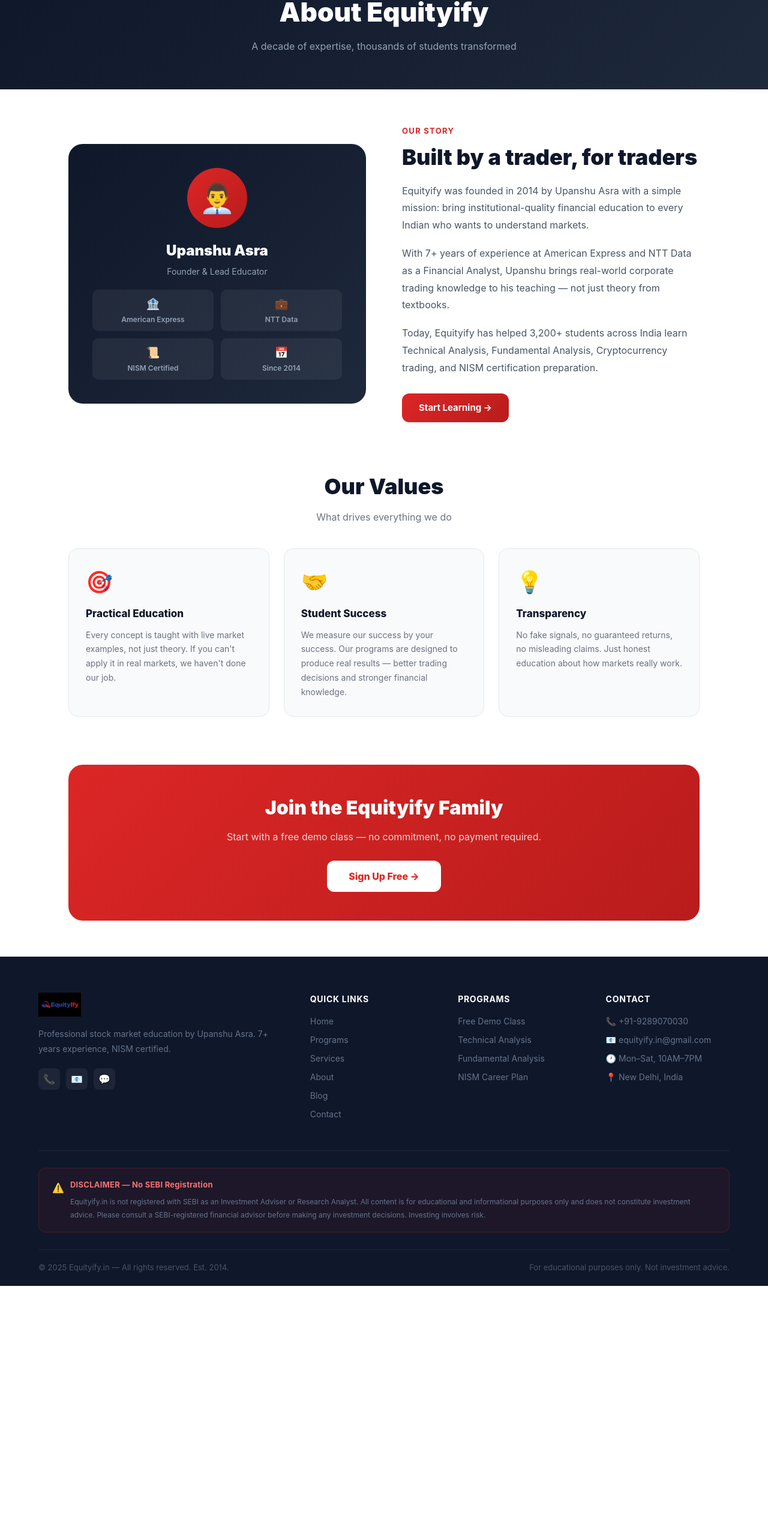
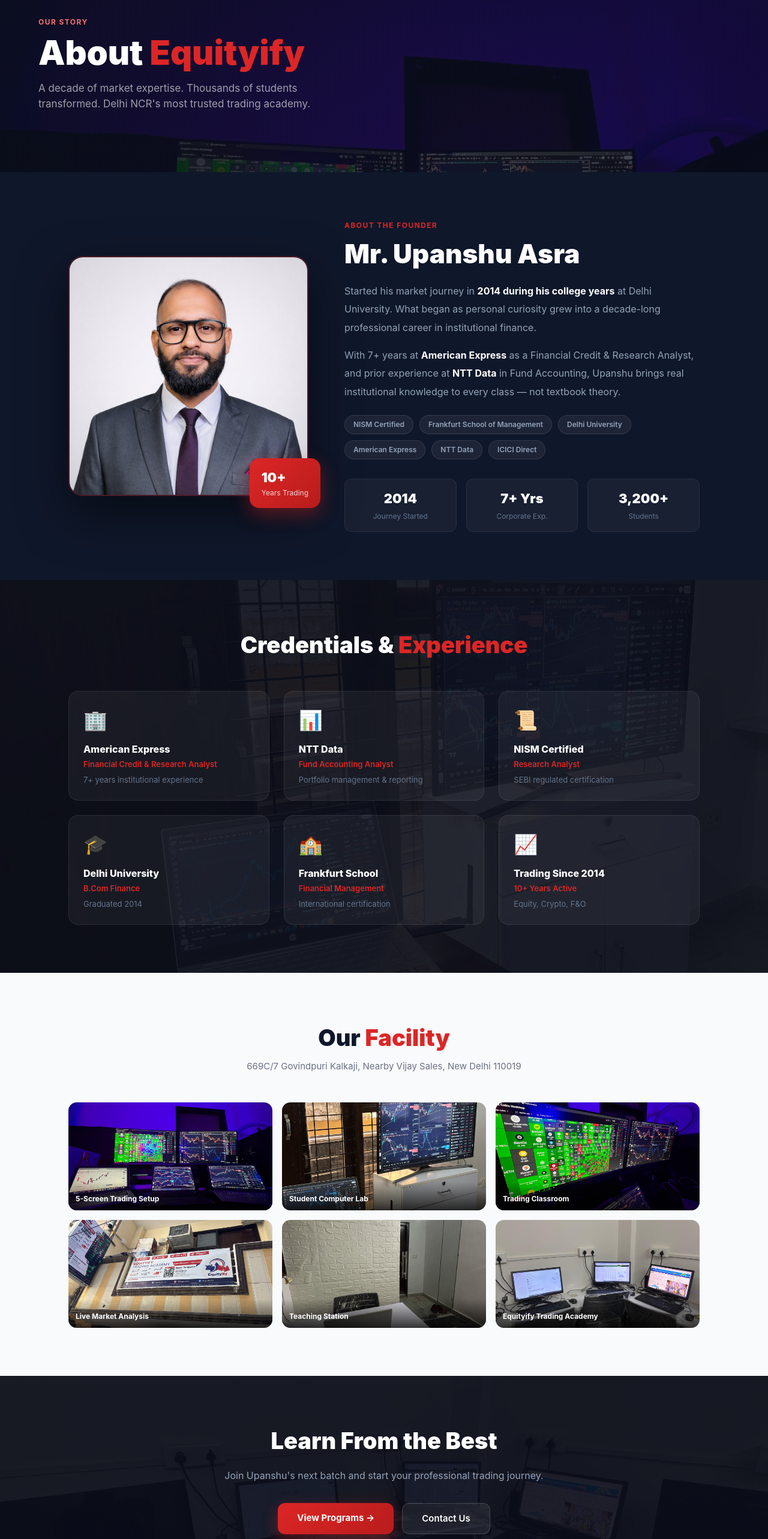
Before and after one commit to ankittiwari373164/equityify, a Next.js app: page /about in a window 1280 px wide. Shown: the part 137-2703 px from the top of the page at 60% size. Before the commit the page ends 2281 px from the top, so only its background shows below. Built offline with nearby package versions, Linux system fonts and the light colour scheme.

Commit message:
Update page.tsx

```diff
--- a/app/about/page.tsx
+++ b/app/about/page.tsx
@@ -7,80 +7,130 @@ export default function AboutPage() {
   return (
     <>
       <Navbar />
-      <div style={{ background: 'linear-gradient(135deg,#0F172A,#1E293B)', padding: '60px 24px', textAlign: 'center' }}>
-        <h1 style={{ fontSize: 44, fontWeight: 900, color: '#fff', marginBottom: 12 }}>About Equityify</h1>
-        <p style={{ color: '#94A3B8', fontSize: 16 }}>A decade of expertise, thousands of students transformed</p>
+
+      {/* HERO — trading setup bg */}
+      <div style={{ position:'relative', overflow:'hidden', minHeight:360, display:'flex', alignItems:'center' }}>
+        <div style={{ position:'absolute', inset:0, backgroundImage:'url(/images/setup-front.jpg)', backgroundSize:'cover', backgroundPosition:'center top' }} />
+        <div style={{ position:'absolute', inset:0, background:'linear-gradient(135deg,rgba(10,14,26,0.95),rgba(10,14,26,0.7))' }} />
+        <div style={{ position:'relative', zIndex:1, maxWidth:1200, margin:'0 auto', padding:'80px 24px', width:'100%' }}>
+          <div style={{ color:'#F87171', fontSize:12, fontWeight:700, letterSpacing:'0.12em', textTransform:'uppercase', marginBottom:12 }}>OUR STORY</div>
+          <h1 style={{ fontSize:56, fontWeight:900, color:'#fff', marginBottom:16, lineHeight:1.1 }}>About <span style={{ color:'#DC2626' }}>Equityify</span></h1>
+          <p style={{ color:'rgba(255,255,255,0.6)', fontSize:17, maxWidth:520 }}>A decade of market expertise. Thousands of students transformed. Delhi NCR's most trusted trading academy.</p>
+        </div>
       </div>
 
-      <div style={{ maxWidth: 1100, margin: '0 auto', padding: '60px 24px' }}>
-        {/* Founder */}
-        <div className="about-grid" style={{ display: 'grid', gridTemplateColumns: '1fr 1fr', gap: 60, alignItems: 'center', marginBottom: 80 }}>
+      {/* FOUNDER SECTION */}
+      <div style={{ background:'#0F172A', padding:'80px 0' }}>
+        <div style={{ maxWidth:1100, margin:'0 auto', padding:'0 24px' }}>
+          <div className="about-founder-grid" style={{ display:'grid', gridTemplateColumns:'400px 1fr', gap:60, alignItems:'center' }}>
+            {/* Photo card */}
+            <div style={{ position:'relative' }}>
+              <div style={{ borderRadius:24, overflow:'hidden', boxShadow:'0 30px 80px rgba(0,0,0,0.5)', border:'2px solid rgba(220,38,38,0.3)' }}>
+                <img src="/images/upanshu.png" alt="Upanshu Asra" style={{ width:'100%', aspectRatio:'1', objectFit:'cover', objectPosition:'top', display:'block' }} />
+              </div>
+              <div style={{ position:'absolute', bottom:-20, right:-20, background:'linear-gradient(135deg,#DC2626,#B91C1C)', borderRadius:16, padding:'16px 20px', boxShadow:'0 10px 30px rgba(220,38,38,0.4)' }}>
+                <div style={{ color:'#fff', fontWeight:900, fontSize:22 }}>10+</div>
+                <div style={{ color:'rgba(255,255,255,0.8)', fontSize:12 }}>Years Trading</div>
+              </div>
+            </div>
+
             <div>
-            <div style={{ background: 'linear-gradient(135deg,#0F172A,#1E293B)', borderRadius: 24, padding: 40, textAlign: 'center' }}>
-              <div style={{ width: 100, height: 100, background: 'linear-gradient(135deg,#DC2626,#B91C1C)', borderRadius: '50%', display: 'flex', alignItems: 'center', justifyContent: 'center', fontSize: 48, margin: '0 auto 20px' }}>👨‍💼</div>
-              <h2 style={{ color: '#fff', fontWeight: 900, fontSize: 24, marginBottom: 6 }}>Upanshu Asra</h2>
-              <p style={{ color: '#94A3B8', fontSize: 14, marginBottom: 20 }}>Founder & Lead Educator</p>
-              <div className="about-creds-grid" style={{ display: 'grid', gridTemplateColumns: '1fr 1fr', gap: 12 }}>
-                {[['🏦', 'American Express'], ['💼', 'NTT Data'], ['📜', 'NISM Certified'], ['📅', 'Since 2014']].map(([icon, label]) => (
-                  <div key={label} style={{ background: 'rgba(255,255,255,0.06)', borderRadius: 10, padding: '10px 12px' }}>
-                    <div style={{ fontSize: 18, marginBottom: 4 }}>{icon}</div>
-                    <div style={{ color: '#94A3B8', fontSize: 12, fontWeight: 600 }}>{label}</div>
+              <div style={{ color:'#DC2626', fontSize:12, fontWeight:700, letterSpacing:'0.12em', textTransform:'uppercase', marginBottom:12 }}>ABOUT THE FOUNDER</div>
+              <h2 style={{ fontSize:44, fontWeight:900, color:'#fff', marginBottom:20, lineHeight:1.2 }}>Mr. Upanshu Asra</h2>
+              <p style={{ color:'#94A3B8', fontSize:16, lineHeight:1.9, marginBottom:16 }}>Started his market journey in <strong style={{ color:'#fff' }}>2014 during his college years</strong> at Delhi University. What began as personal curiosity grew into a decade-long professional career in institutional finance.</p>
+              <p style={{ color:'#94A3B8', fontSize:16, lineHeight:1.9, marginBottom:24 }}>With 7+ years at <strong style={{ color:'#fff' }}>American Express</strong> as a Financial Credit & Research Analyst, and prior experience at <strong style={{ color:'#fff' }}>NTT Data</strong> in Fund Accounting, Upanshu brings real institutional knowledge to every class — not textbook theory.</p>
+              <div style={{ display:'flex', gap:10, flexWrap:'wrap', marginBottom:32 }}>
+                {['NISM Certified','Frankfurt School of Management','Delhi University','American Express','NTT Data','ICICI Direct'].map(tag => (
+                  <span key={tag} style={{ background:'rgba(255,255,255,0.06)', border:'1px solid rgba(255,255,255,0.1)', color:'#94A3B8', fontSize:12, fontWeight:600, padding:'6px 14px', borderRadius:20 }}>{tag}</span>
+                ))}
+              </div>
+              <div style={{ display:'grid', gridTemplateColumns:'repeat(3,1fr)', gap:16 }}>
+                {[['2014','Journey Started'],['7+ Yrs','Corporate Exp.'],['3,200+','Students']].map(([v,l]) => (
+                  <div key={l} style={{ background:'rgba(255,255,255,0.04)', border:'1px solid rgba(255,255,255,0.07)', borderRadius:12, padding:16, textAlign:'center' }}>
+                    <div style={{ fontSize:22, fontWeight:900, color:'#fff' }}>{v}</div>
+                    <div style={{ fontSize:12, color:'#64748B', marginTop:4 }}>{l}</div>
                   </div>
                 ))}
               </div>
             </div>
           </div>
-          <div>
-            <div style={{ color: '#DC2626', fontSize: 13, fontWeight: 700, letterSpacing: '0.1em', textTransform: 'uppercase', marginBottom: 12 }}>OUR STORY</div>
-            <h2 style={{ fontSize: 36, fontWeight: 900, color: '#0F172A', marginBottom: 20, lineHeight: 1.2 }}>Built by a trader, for traders</h2>
-            <p style={{ fontSize: 16, color: '#4B5563', lineHeight: 1.8, marginBottom: 18 }}>
-              Equityify was founded in 2014 by Upanshu Asra with a simple mission: bring institutional-quality financial education to every Indian who wants to understand markets.
-            </p>
-            <p style={{ fontSize: 16, color: '#4B5563', lineHeight: 1.8, marginBottom: 18 }}>
-              With 7+ years of experience at American Express and NTT Data as a Financial Analyst, Upanshu brings real-world corporate trading knowledge to his teaching — not just theory from textbooks.
-            </p>
-            <p style={{ fontSize: 16, color: '#4B5563', lineHeight: 1.8, marginBottom: 28 }}>
-              Today, Equityify has helped 3,200+ students across India learn Technical Analysis, Fundamental Analysis, Cryptocurrency trading, and NISM certification preparation.
-            </p>
-            <Link href="/programs" style={{ display: 'inline-flex', alignItems: 'center', gap: 8, padding: '13px 28px', background: 'linear-gradient(135deg,#DC2626,#B91C1C)', color: '#fff', borderRadius: 12, fontSize: 15, fontWeight: 700 }}>
-              Start Learning →
-            </Link>
         </div>
       </div>
 
-        {/* Values */}
-        <div style={{ textAlign: 'center', marginBottom: 40 }}>
-          <h2 style={{ fontSize: 36, fontWeight: 900, color: '#0F172A', marginBottom: 12 }}>Our Values</h2>
-          <p style={{ color: '#6B7280', fontSize: 16 }}>What drives everything we do</p>
+      {/* CREDENTIALS — signboard bg */}
+      <div style={{ position:'relative', overflow:'hidden', padding:'80px 0' }}>
+        <div style={{ position:'absolute', inset:0, backgroundImage:'url(/images/signboard-2.jpg)', backgroundSize:'cover', backgroundPosition:'center' }} />
+        <div style={{ position:'absolute', inset:0, background:'rgba(10,14,26,0.92)' }} />
+        <div style={{ position:'relative', zIndex:1, maxWidth:1100, margin:'0 auto', padding:'0 24px' }}>
+          <div style={{ textAlign:'center', marginBottom:48 }}>
+            <h2 style={{ fontSize:38, fontWeight:900, color:'#fff', marginBottom:8 }}>Credentials & <span style={{ color:'#DC2626' }}>Experience</span></h2>
           </div>
-        <div className="values-grid" style={{ display: 'grid', gridTemplateColumns: 'repeat(3,1fr)', gap: 24, marginBottom: 80 }}>
+          <div className="creds-grid" style={{ display:'grid', gridTemplateColumns:'repeat(3,1fr)', gap:24 }}>
             {[
-            ['🎯', 'Practical Education', 'Every concept is taught with live market examples, not just theory. If you can\'t apply it in real markets, we haven\'t done our job.'],
-            ['🤝', 'Student Success', 'We measure our success by your success. Our programs are designed to produce real results — better trading decisions and stronger financial knowledge.'],
-            ['💡', 'Transparency', 'No fake signals, no guaranteed returns, no misleading claims. Just honest education about how markets really work.'],
-          ].map(([icon, title, desc]) => (
-            <div key={title as string} style={{ background: '#F8FAFC', borderRadius: 16, padding: 28, border: '1px solid #E2E8F0' }}>
-              <div style={{ fontSize: 36, marginBottom: 14 }}>{icon}</div>
-              <h3 style={{ fontWeight: 800, fontSize: 17, color: '#0F172A', marginBottom: 10 }}>{title}</h3>
-              <p style={{ fontSize: 14, color: '#6B7280', lineHeight: 1.7 }}>{desc}</p>
+              ['🏢','American Express','Financial Credit & Research Analyst','7+ years institutional experience'],
+              ['📊','NTT Data','Fund Accounting Analyst','Portfolio management & reporting'],
+              ['📜','NISM Certified','Research Analyst','SEBI regulated certification'],
+              ['🎓','Delhi University','B.Com Finance','Graduated 2014'],
+              ['🏫','Frankfurt School','Financial Management','International certification'],
+              ['📈','Trading Since 2014','10+ Years Active','Equity, Crypto, F&O'],
+            ].map(([icon,title,role,detail]) => (
+              <div key={title as string} className="card-hover" style={{ background:'rgba(255,255,255,0.05)', border:'1px solid rgba(255,255,255,0.08)', borderRadius:16, padding:24 }}>
+                <div style={{ fontSize:32, marginBottom:12 }}>{icon}</div>
+                <h3 style={{ color:'#fff', fontWeight:800, fontSize:16, marginBottom:4 }}>{title as string}</h3>
+                <div style={{ color:'#DC2626', fontSize:13, fontWeight:600, marginBottom:6 }}>{role as string}</div>
+                <div style={{ color:'#64748B', fontSize:13 }}>{detail as string}</div>
               </div>
             ))}
           </div>
+        </div>
+      </div>
+
+      {/* FACILITY — real photos grid */}
+      <div style={{ background:'#F8FAFC', padding:'80px 0' }}>
+        <div style={{ maxWidth:1100, margin:'0 auto', padding:'0 24px' }}>
+          <div style={{ textAlign:'center', marginBottom:48 }}>
+            <h2 style={{ fontSize:38, fontWeight:900, color:'#0F172A', marginBottom:8 }}>Our <span style={{ color:'#DC2626' }}>Facility</span></h2>
+            <p style={{ color:'#6B7280', fontSize:15 }}>669C/7 Govindpuri Kalkaji, Nearby Vijay Sales, New Delhi 110019</p>
+          </div>
+          <div style={{ display:'grid', gridTemplateColumns:'repeat(3,1fr)', gap:16 }}>
+            {[
+              { img:'/images/setup-front.jpg', label:'5-Screen Trading Setup' },
+              { img:'/images/classroom-1.jpg', label:'Student Computer Lab' },
+              { img:'/images/classroom-2.jpg', label:'Trading Classroom' },
+              { img:'/images/trading-desk-1.jpg', label:'Live Market Analysis' },
+              { img:'/images/office-macbook.jpg', label:'Teaching Station' },
+              { img:'/images/signboard-1.jpg', label:'Equityify Trading Academy' },
+            ].map((item, i) => (
+              <div key={i} style={{ borderRadius:14, overflow:'hidden', position:'relative', height:180 }}>
+                <img src={item.img} alt={item.label} style={{ width:'100%', height:'100%', objectFit:'cover', display:'block' }} />
+                <div style={{ position:'absolute', bottom:0, left:0, right:0, background:'linear-gradient(transparent,rgba(0,0,0,0.75))', padding:'20px 12px 10px' }}>
+                  <div style={{ color:'#fff', fontSize:12, fontWeight:700 }}>{item.label}</div>
+                </div>
+              </div>
+            ))}
+          </div>
+        </div>
+      </div>
 
       {/* CTA */}
-        <div style={{ background: 'linear-gradient(135deg,#DC2626,#B91C1C)', borderRadius: 24, padding: 48, textAlign: 'center' }}>
-          <h2 style={{ color: '#fff', fontWeight: 900, fontSize: 32, marginBottom: 12 }}>Join the Equityify Family</h2>
-          <p style={{ color: 'rgba(255,255,255,0.8)', fontSize: 16, marginBottom: 28 }}>Start with a free demo class — no commitment, no payment required.</p>
-          <Link href="/signup" style={{ display: 'inline-block', padding: '14px 36px', background: '#fff', color: '#DC2626', borderRadius: 12, fontSize: 16, fontWeight: 800 }}>
-            Sign Up Free →
-          </Link>
+      <div style={{ position:'relative', padding:'80px 24px', overflow:'hidden', textAlign:'center' }}>
+        <div style={{ position:'absolute', inset:0, backgroundImage:'url(/images/crypto-heatmap.jpg)', backgroundSize:'cover', backgroundPosition:'center' }} />
+        <div style={{ position:'absolute', inset:0, background:'rgba(10,14,26,0.92)' }} />
+        <div style={{ position:'relative', zIndex:1, maxWidth:600, margin:'0 auto' }}>
+          <h2 style={{ color:'#fff', fontWeight:900, fontSize:38, marginBottom:16 }}>Learn From the Best</h2>
+          <p style={{ color:'#94A3B8', fontSize:16, marginBottom:32, lineHeight:1.7 }}>Join Upanshu's next batch and start your professional trading journey.</p>
+          <div style={{ display:'flex', gap:14, justifyContent:'center', flexWrap:'wrap' }}>
+            <Link href="/programs" style={{ padding:'14px 32px', background:'linear-gradient(135deg,#DC2626,#B91C1C)', color:'#fff', borderRadius:12, fontSize:15, fontWeight:700, textDecoration:'none', boxShadow:'0 8px 25px rgba(220,38,38,0.4)' }}>View Programs →</Link>
+            <Link href="/contact" style={{ padding:'14px 32px', background:'rgba(255,255,255,0.08)', color:'#fff', borderRadius:12, fontSize:15, fontWeight:600, border:'1px solid rgba(255,255,255,0.15)', textDecoration:'none' }}>Contact Us</Link>
+          </div>
         </div>
       </div>
 
       <Footer />
       <style>{`
-        @media(max-width:900px){.about-grid{grid-template-columns:1fr!important;}.values-grid{grid-template-columns:1fr 1fr!important;}}
-        @media(max-width:640px){.values-grid{grid-template-columns:1fr!important;}.about-creds-grid{grid-template-columns:1fr 1fr!important;}}
+        @media(max-width:900px){.about-founder-grid,.creds-grid{grid-template-columns:1fr!important;}}
+        @media(max-width:640px){.creds-grid{grid-template-columns:1fr 1fr!important;}}
+        .card-hover{transition:transform 0.2s,box-shadow 0.2s}.card-hover:hover{transform:translateY(-4px);box-shadow:0 20px 40px rgba(0,0,0,0.15)}
       `}</style>
     </>
   )
```
Lines whose indentation alone changed are shown as unchanged.
